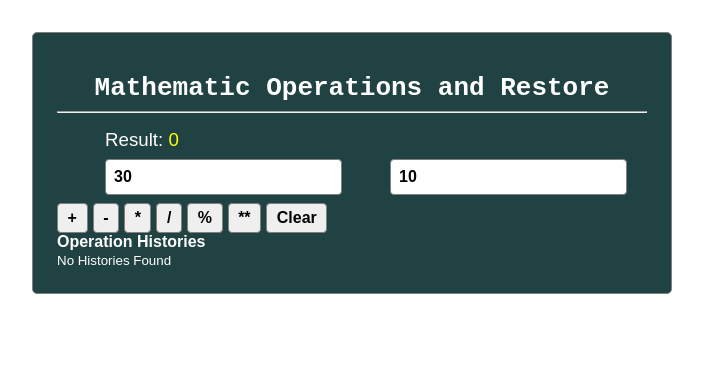
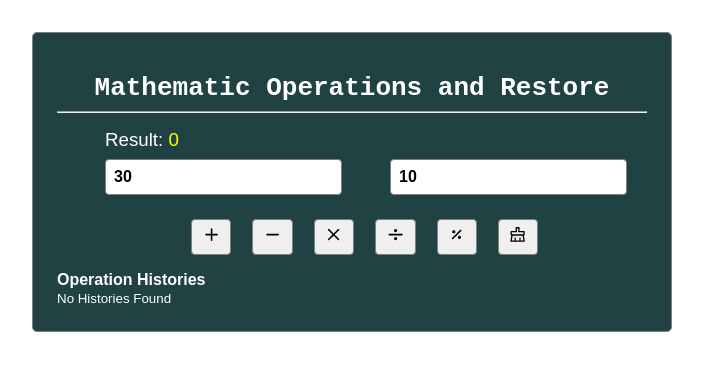
Before and after one commit to Jobayer109/Operation-Restore-Project, a React (Vite) app: page / in a window 1280 px wide. Shown: the top 370 px of the page, without its empty margins (288-991 px from the left). Built offline with nearby package versions, Linux system fonts and the light colour scheme.

Commit message:
Operation section designed

```diff
--- a/package.json
+++ b/package.json
@@ -13,6 +13,7 @@
     "prop-types": "^15.8.1",
     "react": "^18.2.0",
     "react-dom": "^18.2.0",
+    "react-icons": "^5.0.1",
     "shortid": "^2.2.16"
   },
   "devDependencies": {
--- a/src/App.css
+++ b/src/App.css
@@ -16,10 +16,6 @@ h1 {
   font-family: monospace;
 }
 
-/* .input__section {
-  align-items: start;
-  flex-direction: column;
-} */
 h3 {
   margin-left: 3rem;
   margin-top: 1rem;
--- a/src/components/Operations/OperationSection.jsx
+++ b/src/components/Operations/OperationSection.jsx
@@ -1,49 +1,55 @@
 /* eslint-disable react/prop-types */
 import PropTypes from "prop-types";
+import { AiOutlineClear } from "react-icons/ai";
+import {
+  CgMathDivide,
+  CgMathMinus,
+  CgMathPercent,
+  CgMathPlus,
+} from "react-icons/cg";
+import { RxCross2 } from "react-icons/rx";
+
 import shortid from "shortid";
 import Button from "../UI/Button";
+import "./operations.css";
 
 const OperationSection = ({ handleOperations, handleClearState }) => {
   const operations = [
     {
       id: shortid.generate(),
-      text: "+",
+      text: <CgMathPlus />,
       onClick: () => handleOperations("+"),
     },
     {
       id: shortid.generate(),
-      text: "-",
+      text: <CgMathMinus />,
       onClick: () => handleOperations("-"),
     },
     {
       id: shortid.generate(),
-      text: "*",
+      text: <RxCross2 />,
       onClick: () => handleOperations("*"),
     },
     {
       id: shortid.generate(),
-      text: "/",
+      text: <CgMathDivide />,
       onClick: () => handleOperations("/"),
     },
     {
       id: shortid.generate(),
-      text: "%",
+      text: <CgMathPercent />,
       onClick: () => handleOperations("%"),
     },
+
     {
       id: shortid.generate(),
-      text: "**",
-      onClick: () => handleOperations("**"),
-    },
-    {
-      id: shortid.generate(),
-      text: "Clear",
+      text: <AiOutlineClear />,
       onClick: handleClearState,
     },
   ];
 
   return (
-    <div>
+    <div className="operation__btn">
       {operations.map((ops) => (
         <Button
           key={ops.id}
--- /dev/null
+++ b/src/components/Operations/operations.css
@@ -0,0 +1,9 @@
+.operation__btn {
+  display: flex;
+  align-items: center;
+  justify-content: space-around;
+  gap: 1rem;
+  width: 60%;
+  margin: 0 auto;
+  padding: 1rem;
+}
--- a/src/components/UI/Button.jsx
+++ b/src/components/UI/Button.jsx
@@ -9,10 +9,9 @@ const Button = ({ text, type, onClick, disabled, customStyle }) => {
 
   const style = {
     padding: ".3rem .6rem",
-    fontSize: "1rem",
-    fontWeight: "600",
+    fontSize: "1.2rem",
+    fontWeight: "800",
     marginRight: "5px",
-
     border: "1px solid gray",
     borderRadius: "4px",
     cursor: "pointer",
```
Also changed, not shown: 1 other file (tests, documents, lock files or other folders).
